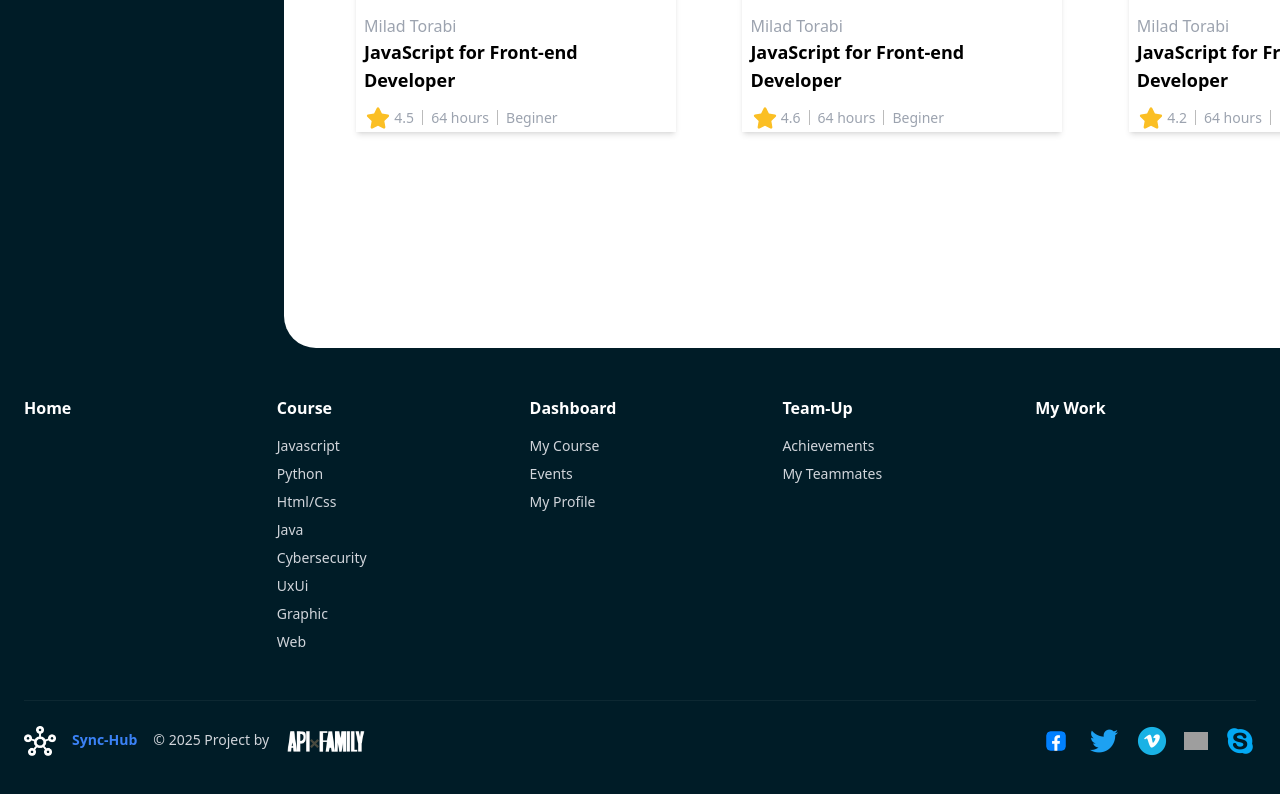
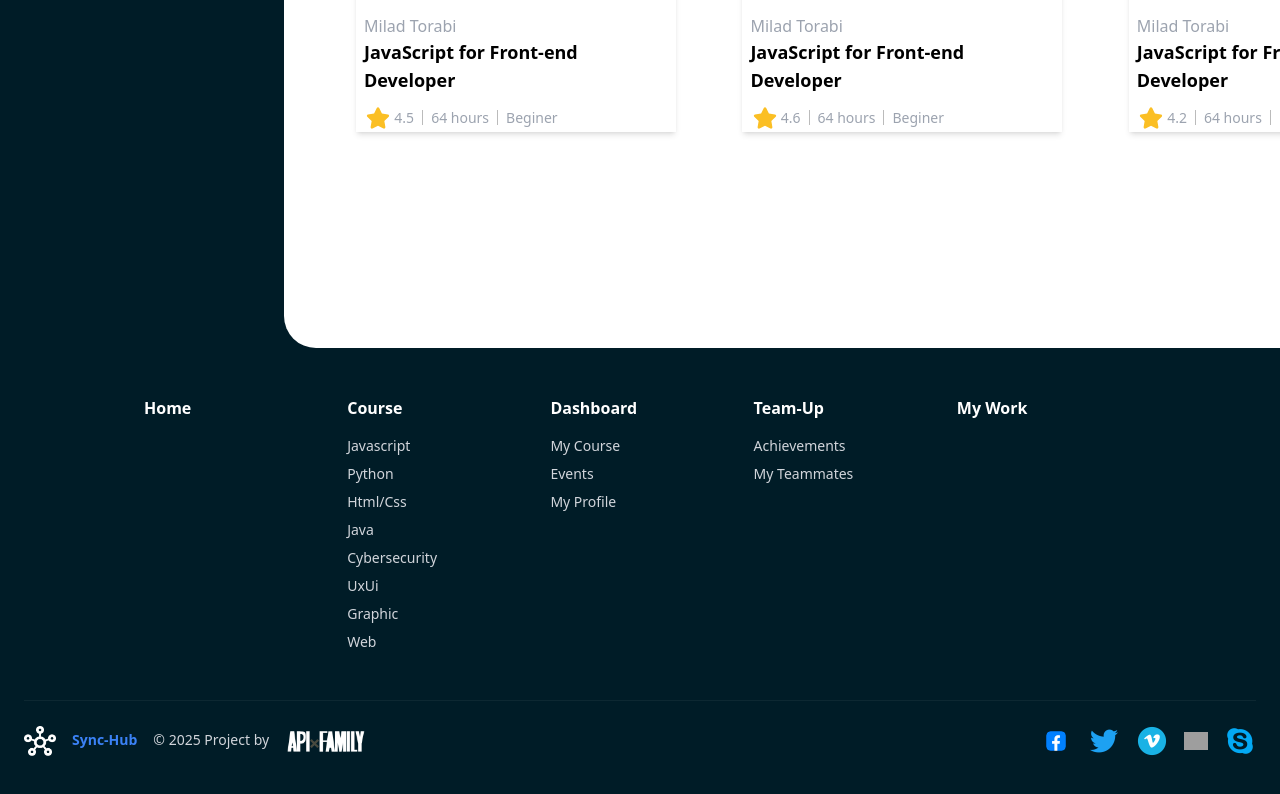
Before and after one commit to MatheusPaternez/course-hub-react-app, a React (Create React App) app: page /course in a window 1280 px wide. Shown: the part 538-1332 px from the top of the page. Built offline with nearby package versions, Linux system fonts and the light colour scheme; grey boxes are pictures that could not be loaded.

Commit message:
fix the width of header and footer

```diff
--- a/src/components/Footer.js
+++ b/src/components/Footer.js
@@ -11,8 +11,8 @@ export default function Footer(){
     return (
         <footer className="bg-[#001c27] text-gray-200">
             {/* Top: links grid */}
-            <div className="max-w-7xl mx-auto px-6 py-12">
-                <div className="grid grid-cols-1 sm:grid-cols-2 md:grid-cols-5 gap-8">
+            <div className="max-w-10xl mx-auto px-6 py-12">
+                <div className="grid grid-cols-1 sm:grid-cols-2 md:grid-cols-5 gap-6 px-30">
                     {/* Column: Home */}
                     <div>
                         <a className="text-white font-semibold mb-4" href="#">Home</a>
--- a/src/components/Header.js
+++ b/src/components/Header.js
@@ -6,7 +6,7 @@ export default function Header() {
     return (
         <header className="relative bg-[#001c27]">
             {/* Top bar container */}
-            <div className="max-w-7xl mx-auto px-4 py-4 flex items-center justify-between">
+            <div className="max-w-10xl mx-auto px-4 py-4 flex items-center justify-between">
                 {/* LEFT: Logo */}
                 <div className="flex items-center gap-3">
                     <img src={Logo} alt='Logo' />
```
